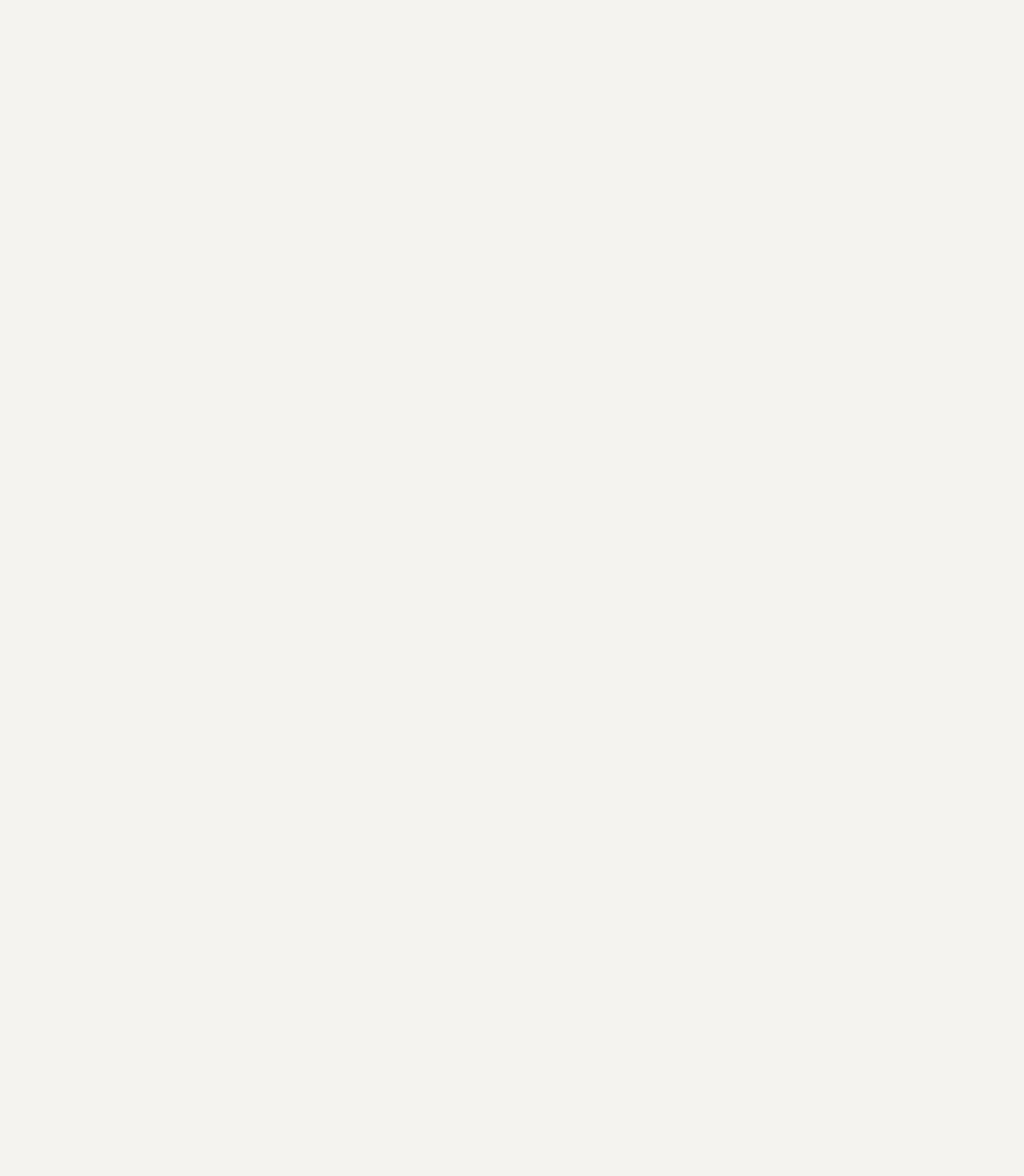
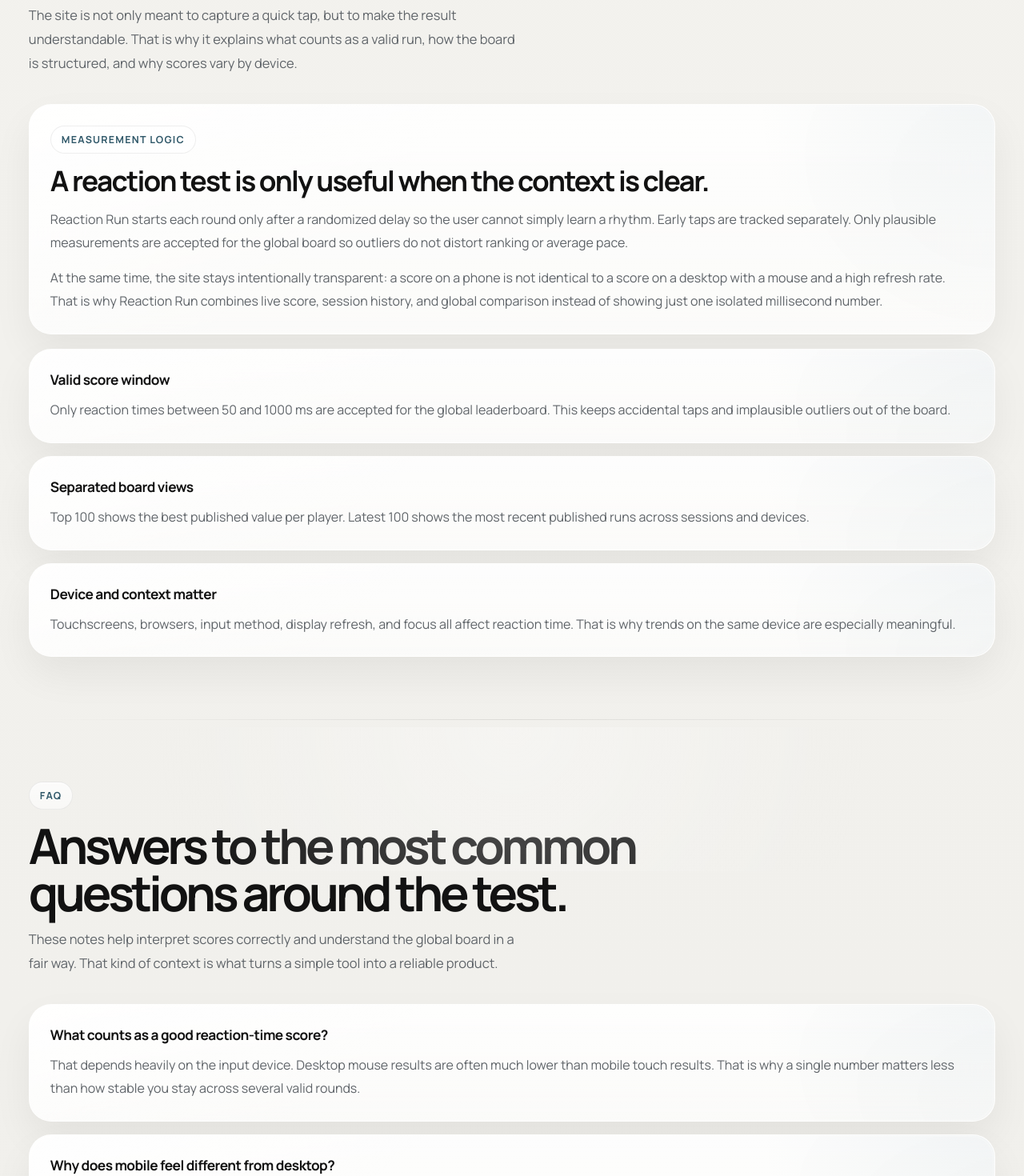
Before and after one commit to openclawwet/reactionrun, a React (Vite) app: page / in a window 1280 px wide. Shown: the part 3660-5130 px from the top of the page at 80% size. Before the commit the page ends 3529 px from the top, so only its background shows below. Built offline with nearby package versions, Linux system fonts and the light colour scheme; no server answers; the database is empty.

Commit message:
Add publisher content for AdSense readiness

```diff
--- a/src/App.tsx
+++ b/src/App.tsx
@@ -1,10 +1,12 @@
 import { useEffect } from "react";
 import { CookieConsentBanner } from "./components/CookieConsentBanner";
 import { CookiesPage, ImprintPage, PrivacyPage } from "./components/legal/LegalPages";
+import { FaqSection } from "./components/sections/FaqSection";
 import { Footer } from "./components/sections/Footer";
 import { Header } from "./components/sections/Header";
 import { HeroSection } from "./components/sections/HeroSection";
 import { LeaderboardSection } from "./components/sections/LeaderboardSection";
+import { MethodSection } from "./components/sections/MethodSection";
 import { WorkspaceSection } from "./components/sections/WorkspaceSection";
 import { getRoutePath, isLegalRoute, useAppRoute } from "./lib/appRoute";
 import { useLocale } from "./state/LocaleContext";
@@ -203,6 +205,8 @@ function App() {
             <HeroSection />
             <WorkspaceSection />
             <LeaderboardSection />
+            <MethodSection />
+            <FaqSection />
           </>
         )}
       </main>
--- /dev/null
+++ b/src/components/sections/FaqSection.tsx
@@ -0,0 +1,85 @@
+import { GlassPanel } from "../GlassPanel";
+import { SectionHeader } from "../SectionHeader";
+import { useLocale } from "../../state/LocaleContext";
+
+const faqItems = {
+  de: [
+    {
+      question: "Was ist ein guter Reaktionszeit-Wert?",
+      answer:
+        "Das haengt stark vom Eingabegeraet ab. Auf Desktop mit Maus liegen starke Werte oft deutlich niedriger als auf dem Handy. Entscheidend ist deshalb nicht nur ein Einzelwert, sondern wie stabil du ueber mehrere valide Runden hinweg bleibst.",
+    },
+    {
+      question: "Warum fuehlt sich Mobile anders an als Desktop?",
+      answer:
+        "Touchscreens, Browser-Events, die Bildschirmfrequenz und selbst die Haltung des Geraets veraendern die wahrgenommene Reaktionszeit. Ein Handy-Run sollte deshalb zuerst mit anderen Handy-Runs verglichen werden.",
+    },
+    {
+      question: "Warum erscheint ein extrem niedriger Wert nicht im Board?",
+      answer:
+        "Das globale Leaderboard filtert unplausible Ausreisser und akzeptiert nur valide Reaktionszeiten. So bleibt das Ranking fuer echte Nutzer vergleichbar und wird nicht durch Fehlklicks oder unrealistische Messwerte verzerrt.",
+    },
+    {
+      question: "Warum muss ich auf 'Leaderboard anzeigen' klicken?",
+      answer:
+        "Der Test selbst bleibt schnell und lokal. Erst mit diesem Schritt wird dein aktueller Bestwert bewusst veroeffentlicht und in das globale Ranking geschrieben. So bleibt klar, welche Runs nur lokal und welche wirklich global sind.",
+    },
+  ],
+  en: [
+    {
+      question: "What counts as a good reaction-time score?",
+      answer:
+        "That depends heavily on the input device. Desktop mouse results are often much lower than mobile touch results. That is why a single number matters less than how stable you stay across several valid rounds.",
+    },
+    {
+      question: "Why does mobile feel different from desktop?",
+      answer:
+        "Touchscreens, browser events, display refresh rate, and even how the device is held can change perceived reaction time. A phone run should therefore first be compared with other phone runs.",
+    },
+    {
+      question: "Why does an extremely low score not show up in the board?",
+      answer:
+        "The global leaderboard filters implausible outliers and only accepts valid reaction times. This keeps the ranking comparable for real users instead of letting misclicks or unrealistic measurements dominate it.",
+    },
+    {
+      question: "Why do I need to click 'Show leaderboard'?",
+      answer:
+        "The test itself stays fast and local. Only that action publishes your current best value and writes it into the global ranking. This keeps it clear which runs are local only and which runs are truly global.",
+    },
+  ],
+} as const;
+
+export function FaqSection() {
+  const { locale } = useLocale();
+  const isGerman = locale === "de";
+  const items = faqItems[locale];
+
+  return (
+    <section className="section faq-section" id="faq">
+      <div className="container">
+        <SectionHeader
+          eyebrow="FAQ"
+          title={
+            isGerman
+              ? "Antworten auf die typischen Fragen rund um den Test."
+              : "Answers to the most common questions around the test."
+          }
+          description={
+            isGerman
+              ? "Diese Hinweise helfen dabei, Scores richtig einzuordnen und das globale Board fair zu verstehen. Genau diese Art von Kontext macht aus einem Tool ein belastbares Produkt."
+              : "These notes help interpret scores correctly and understand the global board in a fair way. That kind of context is what turns a simple tool into a reliable product."
+          }
+        />
+
+        <div className="faq-grid">
+          {items.map((item) => (
+            <GlassPanel className="faq-card" key={item.question}>
+              <strong>{item.question}</strong>
+              <p>{item.answer}</p>
+            </GlassPanel>
+          ))}
+        </div>
+      </div>
+    </section>
+  );
+}
--- /dev/null
+++ b/src/components/sections/MethodSection.tsx
@@ -0,0 +1,90 @@
+import { GlassPanel } from "../GlassPanel";
+import { SectionHeader } from "../SectionHeader";
+import { useLocale } from "../../state/LocaleContext";
+
+const methodHighlights = {
+  de: [
+    {
+      title: "Valider Score-Bereich",
+      body: "Nur Reaktionszeiten zwischen 50 und 1000 ms werden fuer das globale Leaderboard uebernommen. So bleiben versehentliche Taps und unplausible Ausreisser ausserhalb des Boards.",
+    },
+    {
+      title: "Getrennte Board-Ansichten",
+      body: "Top 100 zeigt die besten veroeffentlichten Werte pro Spieler. Latest 100 zeigt die letzten veroeffentlichten Runs ueber alle Sessions und Geraete hinweg.",
+    },
+    {
+      title: "Geraet und Kontext zaehlen",
+      body: "Touchscreens, Browser, Eingabemethode, Display-Refresh und Fokus beeinflussen Reaktionszeiten. Deshalb sind Trends auf demselben Geraet besonders aussagekraeftig.",
+    },
+  ],
+  en: [
+    {
+      title: "Valid score window",
+      body: "Only reaction times between 50 and 1000 ms are accepted for the global leaderboard. This keeps accidental taps and implausible outliers out of the board.",
+    },
+    {
+      title: "Separated board views",
+      body: "Top 100 shows the best published value per player. Latest 100 shows the most recent published runs across sessions and devices.",
+    },
+    {
+      title: "Device and context matter",
+      body: "Touchscreens, browsers, input method, display refresh, and focus all affect reaction time. That is why trends on the same device are especially meaningful.",
+    },
+  ],
+} as const;
+
+export function MethodSection() {
+  const { locale } = useLocale();
+  const isGerman = locale === "de";
+  const highlights = methodHighlights[locale];
+
+  return (
+    <section className="section method-section" id="method">
+      <div className="container">
+        <SectionHeader
+          eyebrow={isGerman ? "Methodik" : "Method"}
+          title={
+            isGerman
+              ? "Wie Reaction Run echte Reaktionszeit einordnet."
+              : "How Reaction Run puts reaction time into context."
+          }
+          description={
+            isGerman
+              ? "Die Seite soll nicht nur einen schnellen Tap messen, sondern das Ergebnis verstaendlich machen. Deshalb erklaeren wir offen, was ein valider Run ist, wie das Board aufgebaut ist und warum Scores je nach Geraet schwanken."
+              : "The site is not only meant to capture a quick tap, but to make the result understandable. That is why it explains what counts as a valid run, how the board is structured, and why scores vary by device."
+          }
+        />
+
+        <div className="method-grid">
+          <GlassPanel className="method-article">
+            <span className="subtle-pill">{isGerman ? "Messlogik" : "Measurement logic"}</span>
+            <h3>
+              {isGerman
+                ? "Ein Reaction-Test ist nur dann hilfreich, wenn der Kontext klar ist."
+                : "A reaction test is only useful when the context is clear."}
+            </h3>
+            <p>
+              {isGerman
+                ? "Reaction Run startet jede Runde erst nach einer zufaelligen Verzoegerung, damit kein Rhythmus gelernt werden kann. Zu fruehe Taps werden getrennt erfasst. Fuer das globale Board werden nur plausible Messwerte uebernommen, damit Ausreisser nicht das Ranking oder den Durchschnitt verzerren."
+                : "Reaction Run starts each round only after a randomized delay so the user cannot simply learn a rhythm. Early taps are tracked separately. Only plausible measurements are accepted for the global board so outliers do not distort ranking or average pace."}
+            </p>
+            <p>
+              {isGerman
+                ? "Zugleich bleibt die Seite bewusst transparent: Ein Wert auf dem Handy ist nicht identisch mit einem Wert auf einem Desktop mit Maus und hoher Bildwiederholrate. Genau deshalb kombiniert Reaction Run Live-Score, Session-Verlauf und globale Vergleiche, statt nur eine einzelne Millisekunden-Zahl zu zeigen."
+                : "At the same time, the site stays intentionally transparent: a score on a phone is not identical to a score on a desktop with a mouse and a high refresh rate. That is why Reaction Run combines live score, session history, and global comparison instead of showing just one isolated millisecond number."}
+            </p>
+          </GlassPanel>
+
+          <div className="method-points">
+            {highlights.map((item) => (
+              <GlassPanel className="method-point-card" key={item.title}>
+                <strong>{item.title}</strong>
+                <p>{item.body}</p>
+              </GlassPanel>
+            ))}
+          </div>
+        </div>
+      </div>
+    </section>
+  );
+}
--- a/src/index.css
+++ b/src/index.css
@@ -2193,19 +2193,6 @@ h3 {
   border-radius: 0;
 }
 
-.leaderboard-table .leaderboard-row:not(.leaderboard-row-header) {
-  transition: background-color 180ms ease, transform 180ms ease;
-}
-
-.leaderboard-table .leaderboard-row:not(.leaderboard-row-header):hover {
-  background: rgba(255, 255, 255, 0.56);
-  transform: translateX(2px);
-}
-
-:root[data-theme="dark"] .leaderboard-table .leaderboard-row:not(.leaderboard-row-header):hover {
-  background: rgba(255, 255, 255, 0.04);
-}
-
 .leaderboard-table .leaderboard-row:nth-child(2) {
   background:
     linear-gradient(90deg, rgba(109, 142, 157, 0.09), rgba(255, 255, 255, 0.2)),
@@ -2283,6 +2270,54 @@ h3 {
 .leaderboard-note-card {
   border-radius: 22px;
   transition: transform 220ms ease, box-shadow 220ms ease;
+}
+
+.method-grid {
+  display: grid;
+  gap: 18px;
+}
+
+.method-article,
+.method-point-card,
+.faq-card {
+  padding: 26px;
+  border-radius: 28px;
+}
+
+.method-article {
+  display: grid;
+  gap: 16px;
+}
+
+.method-article h3 {
+  font-size: clamp(1.55rem, 3vw, 2.2rem);
+  line-height: 1.02;
+  letter-spacing: -0.05em;
+}
+
+.method-article p,
+.method-point-card p,
+.faq-card p {
+  color: var(--muted);
+  line-height: 1.8;
+}
+
+.method-points,
+.faq-grid {
+  display: grid;
+  gap: 16px;
+}
+
+.method-point-card,
+.faq-card {
+  display: grid;
+  gap: 12px;
+}
+
+.method-point-card strong,
+.faq-card strong {
+  font-size: 1.08rem;
+  letter-spacing: -0.03em;
 }
 
 .stats-metrics {
@@ -2958,6 +2993,14 @@ h3 {
 
   .leaderboard-grid {
     grid-template-columns: minmax(0, 1.24fr) minmax(380px, 0.76fr);
+  }
+
+  .method-grid {
+    grid-template-columns: minmax(0, 1.16fr) minmax(360px, 0.84fr);
+  }
+
+  .faq-grid {
+    grid-template-columns: repeat(2, minmax(0, 1fr));
   }
 
   .platform-grid {
```
